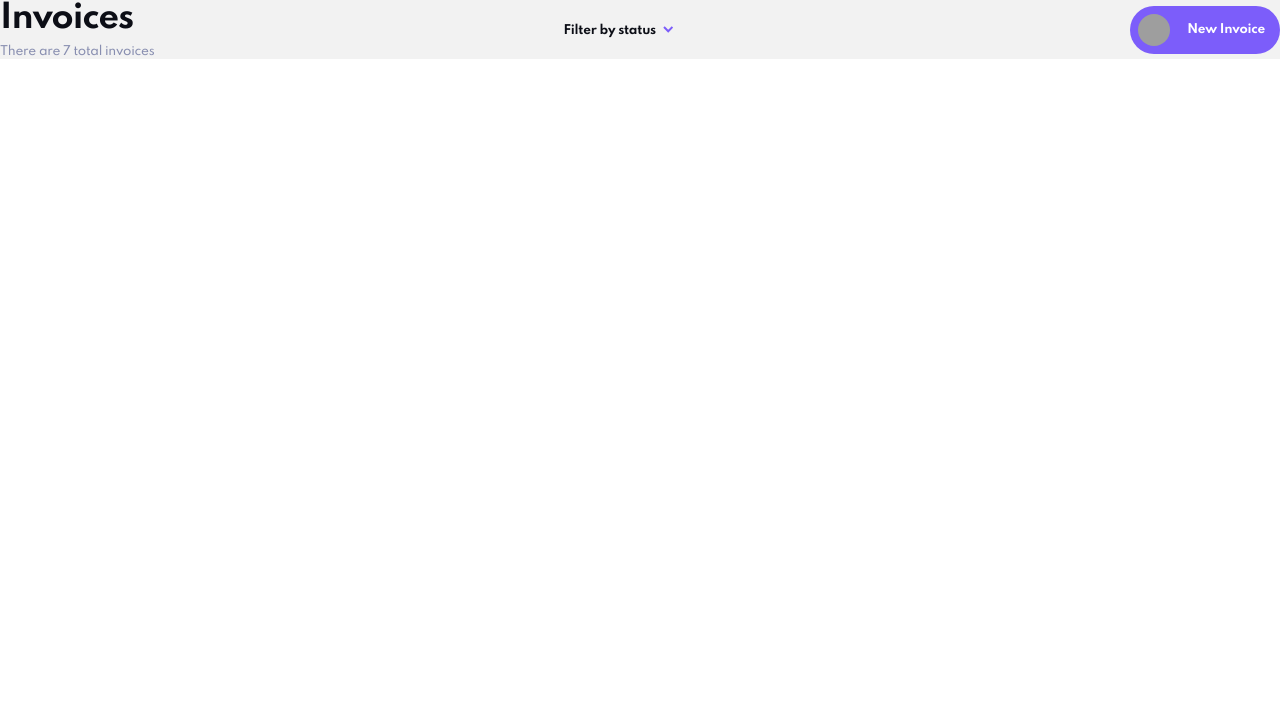
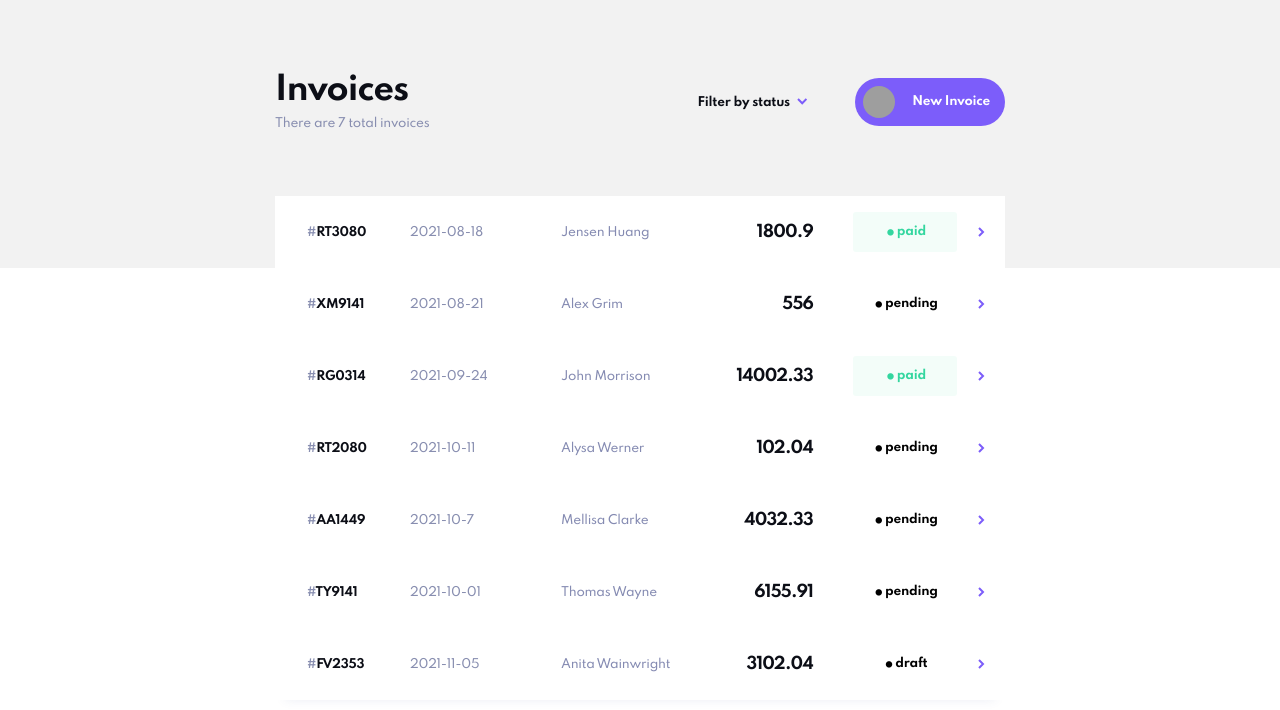
Before and after one commit to kvnloughead/invoice-app, a React (Create React App) app: page / in a window 1280 px wide. Shown: the top 710 px of the page. Built offline with nearby package versions, Linux system fonts and the light colour scheme; grey boxes are pictures that could not be loaded.

Commit message:
feat: add basic invoice table structure

```diff
--- a/src/components/app/App.css
+++ b/src/components/app/App.css
@@ -1,4 +1,8 @@
 .App {
   background: #f2f2f2;
   font-family: 'Spartan', Arial, Helvetica, sans-serif;
+  padding-top: 72px;
+  display: flex;
+  flex-direction: column;
+  align-items: center;
 }
--- /dev/null
+++ b/src/components/invoicesummary/InvoiceSummary.jsx
@@ -0,0 +1,19 @@
+import React from 'react';
+
+import  { SummaryContainer, NumberSign, Id, Date, Name, Cost, Dot, PaidStatus, RightArrow } from './style';
+
+const InvoiceSummary = ({ data }) => {
+  return (
+  <SummaryContainer>
+    <Id><NumberSign>#</NumberSign>{data.id}</Id>
+    <Date>{data.createdAt}</Date>
+    <Name>{data.clientName}</Name>
+    <Cost>{data.total}</Cost>
+    <PaidStatus status={data.status}>
+      <p><Dot>&middot;</Dot>{data.status}</p>
+    </PaidStatus>
+    <RightArrow />
+  </SummaryContainer>
+)};
+
+export default InvoiceSummary;
--- /dev/null
+++ b/src/components/invoicesummary/style.js
@@ -0,0 +1,82 @@
+import styled, { css } from 'styled-components';
+
+import rightArrowIcon from '../../images/icon-arrow-right.svg';
+
+const fontStyles = css`
+  font-size: 12px;
+  font-weight: 500;
+  line-height: 15px;
+  letter-spacing: -0.25px;
+`;
+
+export const SummaryContainer = styled.ul`
+  display: grid;
+  align-items: center;
+  grid-template-columns: 135px 151px 1fr 1fr 144px 48px;
+  box-shadow: 0px 10px 10px -10px #48549F1A;
+  background: #fff;
+  margin: 0;
+  padding: 0;
+  list-style: none;
+  height: 72px;
+  ${fontStyles}
+`;
+
+export const NumberSign = styled.span`
+  font-weight: 700;
+  color: #888EB0;
+`;
+
+export const Id = styled.li`
+  font-weight: 700;
+  color: #0C0E16;
+  padding-left: 32px;
+`;
+
+export const Date = styled.li`
+  color: #888EB0;
+`;
+
+export const Name = styled.li`
+  color: #858BB2;
+`;
+
+export const Cost = styled.li`
+  font-size: 16px;
+  font-weight: 700;
+  line-height: 24px;
+  letter-spacing: -0.8px;
+  color: #0C0E16;
+  text-align: right;
+`;
+
+const paidStatusColors = {
+  paid: { color: 'rgba(51, 214, 159, 1)', background: 'rgba(51, 214, 159, .0571)' },
+  pending: {},
+  draft: {},
+}
+
+export const Dot = styled.span`
+  font-size: 32px;
+  vertical-align: bottom;
+`;
+
+export const PaidStatus = styled.li`
+  text-align: center;
+  font-weight: 700;
+  width: 104px;
+  height: 40px;
+  color: ${props => props.status && paidStatusColors[props.status].color};
+  background: ${props => props.status && paidStatusColors[props.status].background};
+  border-radius: 3px;
+  justify-self: end;
+`;
+
+export const RightArrow = styled.i`
+  background-image: url('${rightArrowIcon}');
+  width: 32px;
+  height: 32px;
+  background-position: center;
+  background-repeat: no-repeat;
+  justify-self: center;
+`;
--- /dev/null
+++ b/src/components/table/Table.jsx
@@ -0,0 +1,18 @@
+import React from 'react';
+
+import  { TableContainer } from './style';
+import invoices from '../../utils/data.json';
+
+import InvoiceSummary from '../invoicesummary/InvoiceSummary';
+
+function Table() {
+  return (
+    <TableContainer>
+      {invoices.map((invoice) => (
+        <InvoiceSummary data={invoice} key={invoice.id}></InvoiceSummary>
+      ))}
+    </TableContainer>
+  );
+}
+
+export default Table;
--- /dev/null
+++ b/src/components/table/style.js
@@ -0,0 +1,7 @@
+import styled from 'styled-components';
+
+export const TableContainer = styled.div`
+  width: 730px;
+  height: 72px;
+  padding-top: 65px;
+`;
--- a/src/components/tableheader/TableHeader.jsx
+++ b/src/components/tableheader/TableHeader.jsx
@@ -4,6 +4,7 @@ import Dropdown from '../dropdown/Dropdown';
 import Button from '../button/Button';
 
 import { Container, Title, Text } from  './style';
+import { FlexRow } from '../utility/style';
 
 const TableHeader = () => {
   const [numInvoices, ] = React.useState(7);
@@ -15,8 +16,10 @@ const TableHeader = () => {
           <Title>Invoices</Title>
           <Text>There are {numInvoices} total invoices</Text>
         </div>
-        <Dropdown />
-        <Button type={"newInvoice"} mode={"light"} />
+        <FlexRow ai={'center'}>
+          <Dropdown />
+          <Button type={"newInvoice"} mode={"light"} />
+        </FlexRow>
       </Container>
     </>
   );
--- a/src/components/tableheader/style.js
+++ b/src/components/tableheader/style.js
@@ -4,6 +4,7 @@ export const Container = styled.div`
   display: flex;
   align-items: center;
   justify-content: space-between;
+  width: 730px;
 `;
 
 export const Title = styled.h1`
--- /dev/null
+++ b/src/components/utility/style.jsx
@@ -0,0 +1,12 @@
+import styled from 'styled-components';
+
+export const FlexRow = styled.div`
+  display: flex;
+  align-items: ${props => props.ai};
+  justify-content: ${props => props.jc};
+`;
+
+export const FlexColumn = styled.div`
+  display: flex;
+  flex-direction: column;
+`;
```
Also changed, not shown: src/components/invoice/Invoice.jsx (added, +9 -0 lines), src/components/table/Table.tsx (deleted, +0 -10 lines), src/components/invoice/style.js (added), src/components/table/Table.css (deleted), 1 other file (tests, documents, lock files or other folders).
